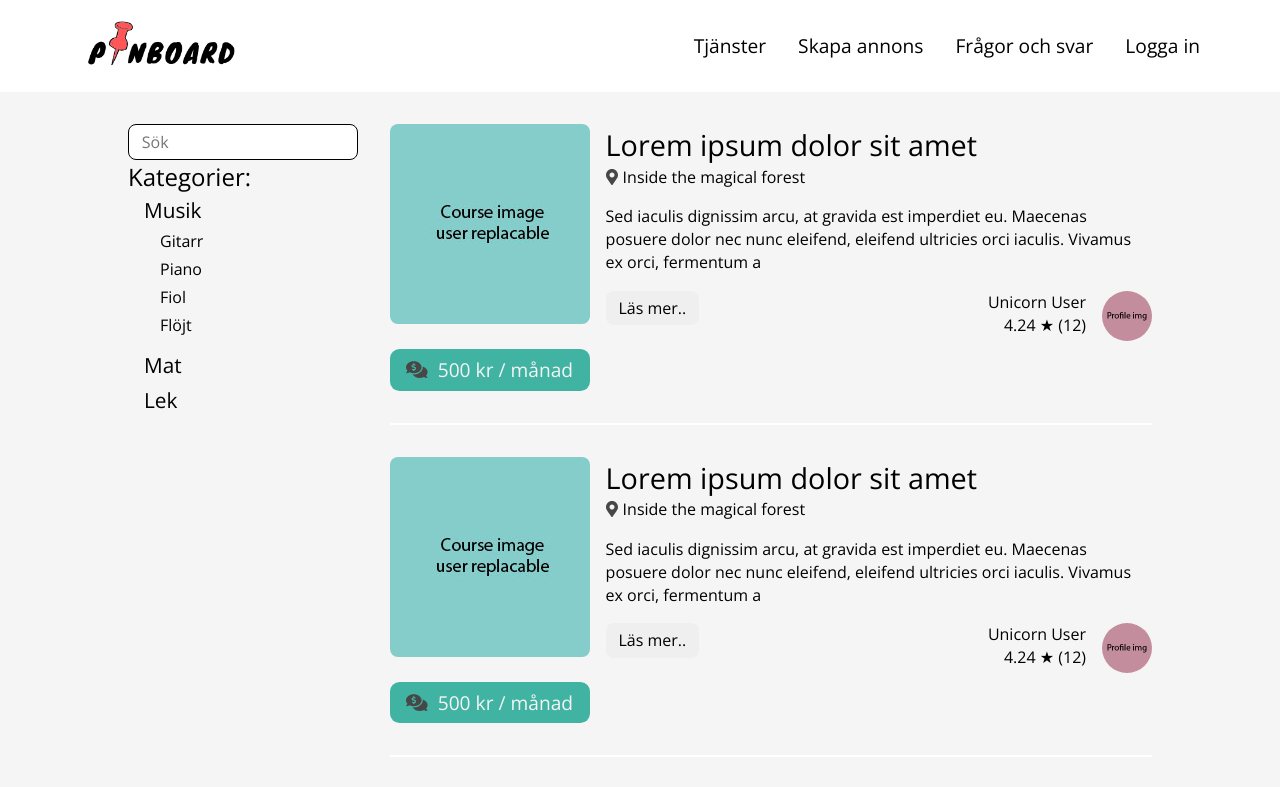
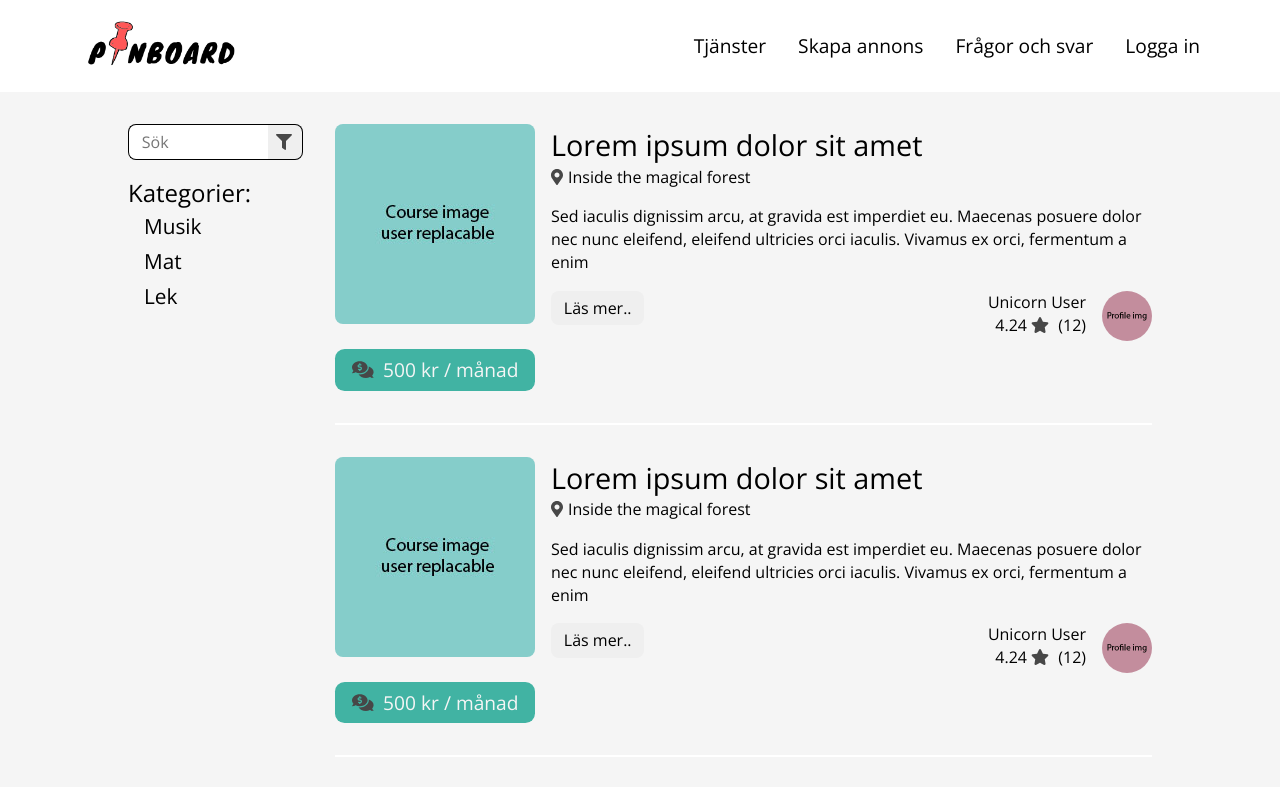
Before and after one commit to Eva-Fireborn/pinboard, a React (Create React App) app: page /annonser in a window 1280 px wide. Shown: the top 787 px of the page. Built offline with nearby package versions, Linux system fonts and the light colour scheme.

Commit message:
Category templates made

```diff
--- a/src/ads/AdsView.js
+++ b/src/ads/AdsView.js
@@ -1,16 +1,16 @@
 import React from "react";
 import CategoryList from "./CategoryList.js";
-import SearchView from "./SearchView.js";
 import SingleAdCard from "./SingleAdCard.js";
 
 const AdsView = () => {
 	return (
 		<div id="wrapper">
 			<aside>
-				<SearchView />
 				<CategoryList />
 			</aside>
 			<main id="ads">
+				<SingleAdCard />
+				<SingleAdCard />
 				<SingleAdCard />
 				<SingleAdCard />
 				<SingleAdCard />
--- a/src/ads/CategoryList.js
+++ b/src/ads/CategoryList.js
@@ -1,23 +1,30 @@
 import React from "react";
+import SearchView from "./SearchView.js";
+import SingleCategory from "./SingleCategory.js";
 
 const CategoryList = () => {
+	const category = [
+		{
+			title: 'Musik',
+			subCat: ['Gitarr', 'Piano', 'Fiol', 'Flöjt']
+		},
+		{
+			title: 'Mat',
+			subCat: ['Laga mat', 'Mat provning', 'Vin provning', 'Öl provning', 'Munching']
+		},
+		{
+			title: 'Lek',
+			subCat: ['Magic', 's...', 'Slut på idéer']
+		}
+	]
+
 	return (
 		<div className="fixed">
-			{/*
-				should be swipe to horizontal scroll on mobile...
-				https://css-tricks.com/simple-swipe-with-vanilla-javascript/
-			*/}
+			<SearchView />
+
 			<h3>Kategorier:</h3>
 			<ul>
-				<li><h4>Musik</h4></li>
-				<ul>
-					<li>Gitarr</li>
-					<li>Piano</li>
-					<li>Fiol</li>
-					<li>Flöjt</li>
-				</ul>
-				<li><h4>Mat</h4></li>
-				<li><h4>Lek</h4></li>
+				{category.map((s) => <SingleCategory category={s} key={s.title} />)}
 			</ul>
 		</div>
 	)
--- a/src/ads/SearchView.js
+++ b/src/ads/SearchView.js
@@ -1,11 +1,23 @@
-import React from "react";
+import React, { useState } from "react";
+import { FontAwesomeIcon } from '@fortawesome/react-fontawesome'
+import {
+	faFilter
+} from '@fortawesome/free-solid-svg-icons';
 
 const SearchView = () => {
+	const [filter, setFilter] = useState(false);
 	return (
-		<div className="search">
-			{/* The search / filter should be it's own component */}
-			<input type="text" placeholder="Sök" />
-		</div>
+		<div className="filter">
+			<input className="search" type="text" placeholder="Sök" />
+			<button onClick={() => setFilter(!filter)}>
+				<FontAwesomeIcon icon={faFilter} />
+			</button>
+			{
+				filter ?
+					(<p>magical filter stuff</p>)
+					: null
+			}
+		</div >
 	);
 };
 
--- a/src/ads/SingleAdCard.js
+++ b/src/ads/SingleAdCard.js
@@ -2,14 +2,14 @@ import React, { useState } from "react";
 import { FontAwesomeIcon } from '@fortawesome/react-fontawesome'
 import {
 	faMapMarkerAlt,
-	faCommentsDollar
-} from '@fortawesome/free-solid-svg-icons'
+	faCommentsDollar,
+	faStar
+} from '@fortawesome/free-solid-svg-icons';
 
 const SingleAdCard = () => {
 	const [readAll, setReadAll] = useState(false);
-	const fullText = ` Sed iaculis dignissim arcu, at gravida est imperdiet eu. Maecenas posuere dolor nec nunc eleifend, eleifend ultricies orci iaculis. Vivamus ex orci, fermentum a enim ac, volutpat condimentum elit. Sed eleifend metus non metus malesuada, sed laoreet risus auctor. Nullam venenatis feugiat nunc, eget commodo ante ultrices vitae. Sed in fermentum mi. Nulla vitae consectetur odio. Pellentesque tempus, mi ut feugiat bibendum, eros felis pharetra tellus, id porta metus ipsum sed tellus. Donec pharetra leo at imperdiet eleifend. Pellentesque ac ultrices est.
-
-	Curabitur in ligula vitae odio mollis blandit. Aliquam erat volutpat. Phasellus eget purus varius, suscipit ex id, bibendum sem. Aliquam ultrices ultricies magna, et placerat tortor. Cras tempor sagittis maximus. Pellentesque ut purus quis urna accumsan mollis. Sed sed luctus purus. Maecenas ac finibus sapien, sit amet mollis enim. Aliquam in leo vel enim blandit sollicitudin. `;
+	const fullText = `Sed iaculis dignissim arcu, at gravida est imperdiet eu. Maecenas posuere dolor nec nunc eleifend, eleifend ultricies orci iaculis. Vivamus ex orci, fermentum a enim ac, volutpat condimentum elit. Sed eleifend metus non metus malesuada, sed laoreet risus auctor. Nullam venenatis feugiat nunc, eget commodo ante ultrices vitae. Sed in fermentum mi. Nulla vitae consectetur odio. Pellentesque tempus, mi ut feugiat bibendum, eros felis pharetra tellus, id porta metus ipsum sed tellus. Donec pharetra leo at imperdiet eleifend. Pellentesque ac ultrices est.
+	Curabitur in ligula vitae odio mollis blandit. Aliquam erat volutpat. Phasellus eget purus varius, suscipit ex id, bibendum sem. Aliquam ultrices ultricies magna, et placerat tortor. Cras tempor sagittis maximus. Pellentesque ut purus quis urna accumsan mollis. Sed sed luctus purus. Maecenas ac finibus sapien, sit amet mollis enim. Aliquam in leo vel enim blandit sollicitudin.`;
 	const shortText = fullText.split(' ').splice(0, 25).join(' ');
 
 	return (
@@ -26,8 +26,12 @@ const SingleAdCard = () => {
 					<FontAwesomeIcon icon={faMapMarkerAlt} />
 					Inside the magical forest
 				</a>
-
-				<p>{readAll ? fullText : shortText}</p>
+				{
+					readAll ?
+						fullText.split("\n").map((text, key) => <p key={key}>{text}</p>)
+						:
+						<p>{shortText}</p>
+				}
 
 				<button onClick={() => setReadAll(!readAll)}>
 					{readAll ? 'Stäng.' : 'Läs mer..'}
@@ -36,7 +40,7 @@ const SingleAdCard = () => {
 				<div>
 					<img src={require('../img/tempProfile.jpg')} alt="profile img" />
 					Unicorn User<br />
-					4.24 ★ (12)
+					4.24 <FontAwesomeIcon icon={faStar} /> (12)
 				</div>
 			</div>
 		</div>
--- /dev/null
+++ b/src/ads/SingleCategory.js
@@ -0,0 +1,19 @@
+import React, { useState } from "react";
+import { Link } from "react-router-dom";
+
+const SingleCategory = ({ category }) => {
+	const [visibility, changeVisibility] = useState(false);
+
+	return (
+		<li><h4 onClick={() => changeVisibility(!visibility)}>{category.title}</h4>
+			{
+				visibility ?
+					(<ul>{category.subCat.map((s) => <Link to={'#' + s} key={s}><li>{s}</li></Link>)}</ul>)
+					:
+					null
+			}
+		</li>
+	)
+};
+
+export default SingleCategory;
--- a/src/css/ads.scss
+++ b/src/css/ads.scss
@@ -52,3 +52,22 @@
 		}
 	}
 }
+.filter {
+	width: 100%;
+	margin-bottom: 1em;
+	.search {
+		position: relative;
+		width: 80%;
+		border-top-right-radius: 0;
+		border-bottom-right-radius: 0;
+		border-right: 0;
+	}
+	button {
+		border: 1px solid #000;
+		padding: 0.5em;
+		width: 20%;
+		border-top-left-radius: 0;
+		border-bottom-left-radius: 0;
+		border-left: 0;
+	}
+}
--- a/src/css/style.scss
+++ b/src/css/style.scss
@@ -62,23 +62,26 @@ button:hover, button.call:hover {
 }
 input, select, textarea {
 	border: 1px solid #000;
+	box-sizing: border-box;
 }
 
+$aside-width: 175px;
 #wrapper {
 	flex: 1 0 auto;
 	margin: 0 8em;
 	display: flex;
 	padding: 2em 0;
 
-	aside > .fixed { position: fixed; }
-	aside { flex: 0 0 150px; padding-right: 2em; }
+	aside > .fixed { position: fixed; width: $aside-width; }
+	aside { flex: 0 0 $aside-width; }
+	aside h4:hover { cursor: pointer; color: $darkGreen }
 	aside ul {
 		list-style: none;
 		margin: 0 0 0 1em;
 		padding: 0 0 0.5em 0;
 	}
 	aside li { margin: 0 0 0.3em 0; }
-	main { flex-grow: 1; }
+	main { flex-grow: 1; margin-left: 2em; }
 	@media (max-width: $breakpoint-mobile) {
 		margin: 5em 1em 1em 1em;
 		padding: 0;
```
